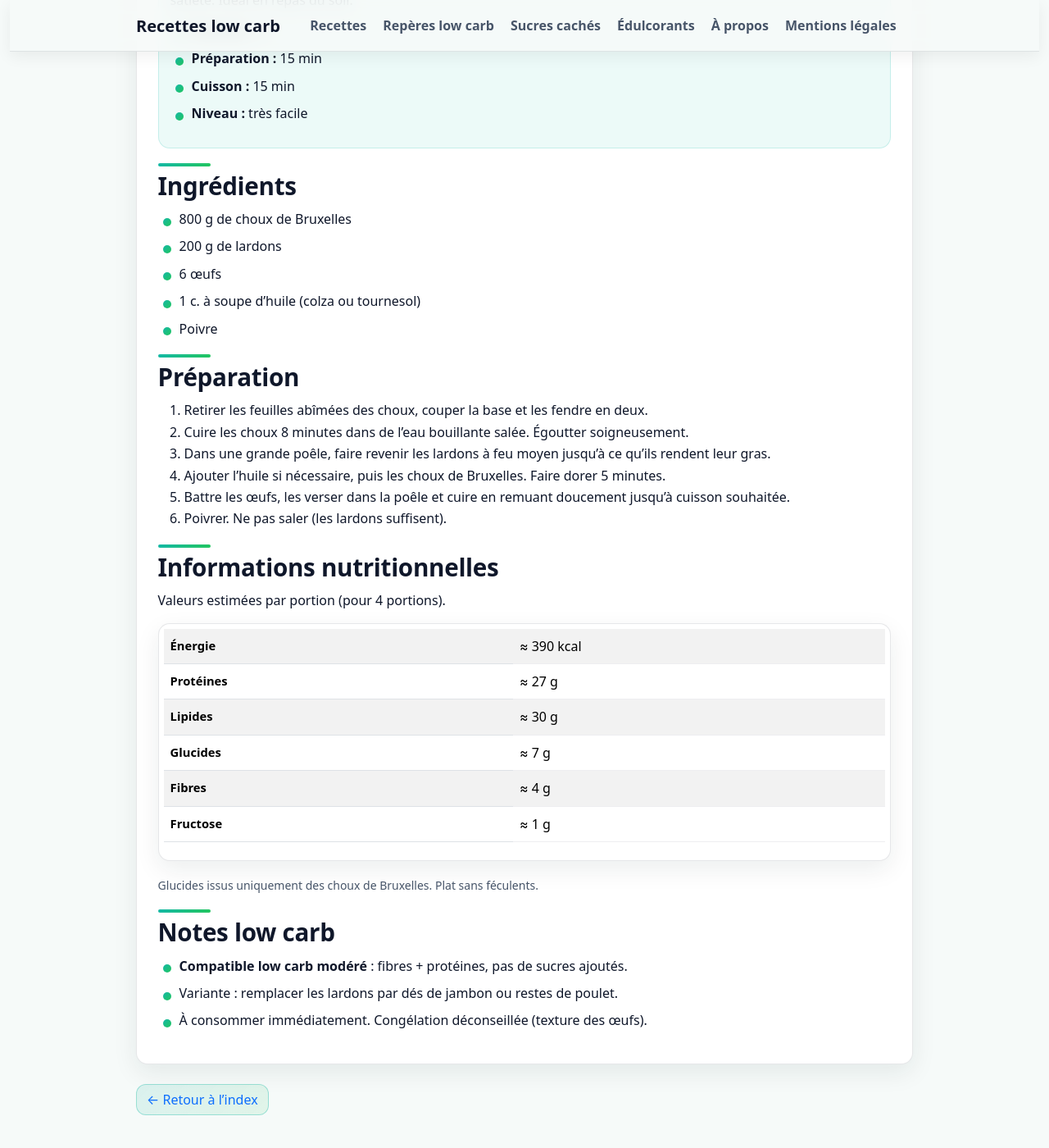
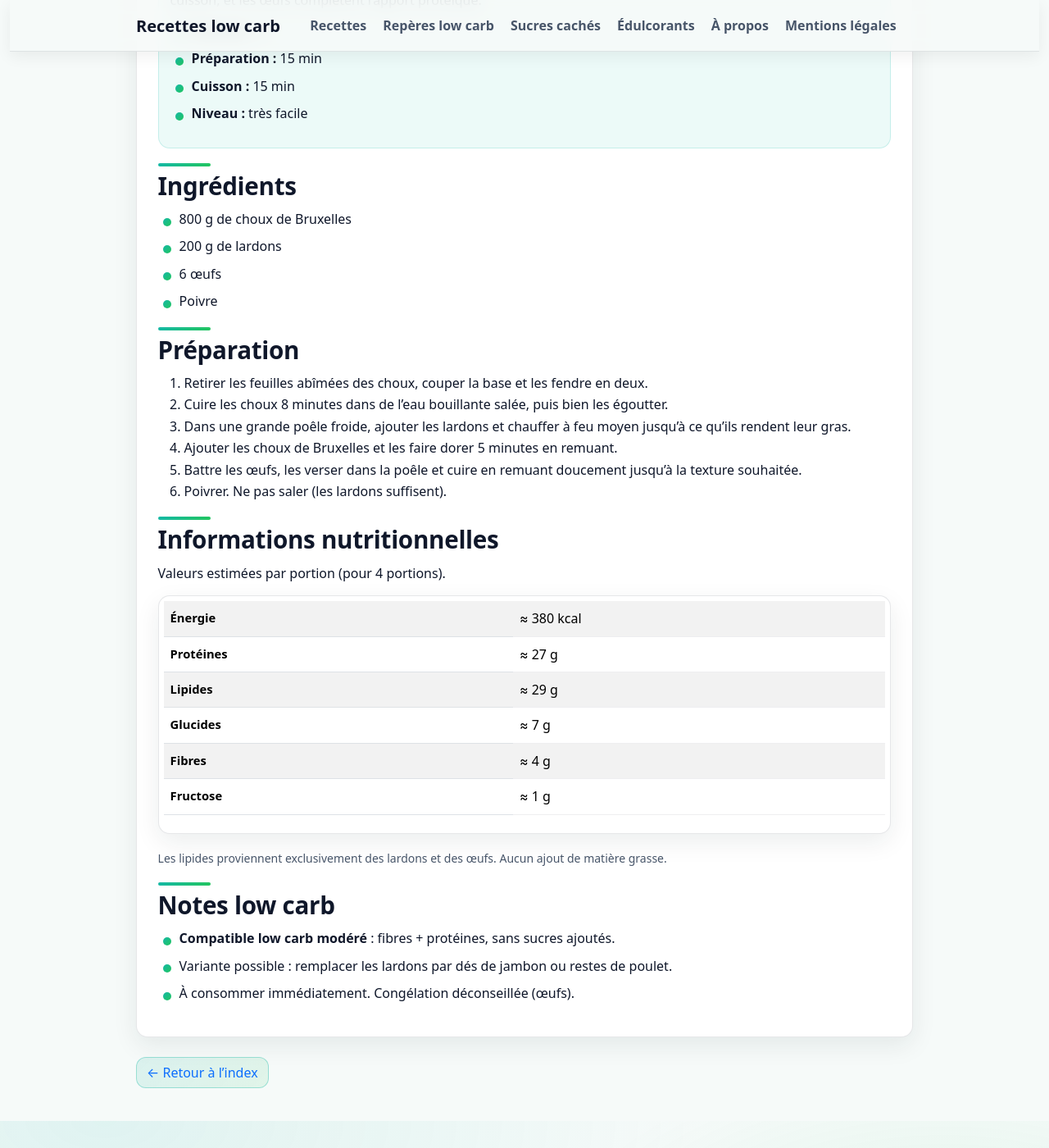
Before and after one commit to laurie-boissay/laurie-boissay.github.io, a Jekyll site: the page built from recettes/poelee-choux-bruxelles-lardons-oeufs.html, in a window 1280 px wide and 1400 px high, scrolled down 550 px. Shown: the whole window at 82% size. Built offline with Jekyll 4.4.1, drawn with Linux system fonts in a browser that asks for light colours; some of the changed text lies outside the part shown.

Commit message:
Update poelee-choux-bruxelles-lardons-oeufs.html
pas d'huille

```diff
--- a/recettes/poelee-choux-bruxelles-lardons-oeufs.html
+++ b/recettes/poelee-choux-bruxelles-lardons-oeufs.html
@@ -29,15 +29,14 @@ extra_head: |
       "800 g de choux de Bruxelles",
       "200 g de lardons",
       "6 œufs",
-      "1 c. à soupe d’huile (colza ou tournesol)",
       "Poivre"
     ],
     "recipeInstructions": [
       { "@type": "HowToStep", "text": "Nettoyer et couper les choux de Bruxelles en deux." },
       { "@type": "HowToStep", "text": "Les cuire 8 minutes dans de l’eau bouillante salée, puis égoutter." },
-      { "@type": "HowToStep", "text": "Faire revenir les lardons dans une grande poêle." },
-      { "@type": "HowToStep", "text": "Ajouter les choux et les faire dorer 5 minutes." },
-      { "@type": "HowToStep", "text": "Ajouter les œufs battus, cuire en remuant doucement." }
+      { "@type": "HowToStep", "text": "Faire revenir les lardons dans une grande poêle jusqu’à ce qu’ils rendent leur gras." },
+      { "@type": "HowToStep", "text": "Ajouter les choux de Bruxelles et les faire dorer 5 minutes." },
+      { "@type": "HowToStep", "text": "Ajouter les œufs battus et cuire en remuant doucement." }
     ]
   }
   </script>
@@ -46,7 +45,7 @@ extra_head: |
 <div class="recipe-lead">
   <p>
     Plat <strong>simple, rustique et efficace</strong>. Les choux de Bruxelles apportent les fibres,
-    les lardons et les œufs assurent la satiété. Idéal en repas du soir.
+    les lardons fournissent le gras de cuisson, et les œufs complètent l’apport protéique.
   </p>
   <ul>
     <li><strong>Portions :</strong> 4</li>
@@ -61,17 +60,16 @@ extra_head: |
   <li>800 g de choux de Bruxelles</li>
   <li>200 g de lardons</li>
   <li>6 œufs</li>
-  <li>1 c. à soupe d’huile (colza ou tournesol)</li>
   <li>Poivre</li>
 </ul>
 
 <h2>Préparation</h2>
 <ol>
   <li>Retirer les feuilles abîmées des choux, couper la base et les fendre en deux.</li>
-  <li>Cuire les choux 8 minutes dans de l’eau bouillante salée. Égoutter soigneusement.</li>
-  <li>Dans une grande poêle, faire revenir les lardons à feu moyen jusqu’à ce qu’ils rendent leur gras.</li>
-  <li>Ajouter l’huile si nécessaire, puis les choux de Bruxelles. Faire dorer 5 minutes.</li>
-  <li>Battre les œufs, les verser dans la poêle et cuire en remuant doucement jusqu’à cuisson souhaitée.</li>
+  <li>Cuire les choux 8 minutes dans de l’eau bouillante salée, puis bien les égoutter.</li>
+  <li>Dans une grande poêle froide, ajouter les lardons et chauffer à feu moyen jusqu’à ce qu’ils rendent leur gras.</li>
+  <li>Ajouter les choux de Bruxelles et les faire dorer 5 minutes en remuant.</li>
+  <li>Battre les œufs, les verser dans la poêle et cuire en remuant doucement jusqu’à la texture souhaitée.</li>
   <li>Poivrer. Ne pas saler (les lardons suffisent).</li>
 </ol>
 
@@ -82,7 +80,7 @@ extra_head: |
     <tbody>
       <tr>
         <th scope="row">Énergie</th>
-        <td>≈ 390 kcal</td>
+        <td>≈ 380 kcal</td>
       </tr>
       <tr>
         <th scope="row">Protéines</th>
@@ -90,7 +88,7 @@ extra_head: |
       </tr>
       <tr>
         <th scope="row">Lipides</th>
-        <td>≈ 30 g</td>
+        <td>≈ 29 g</td>
       </tr>
       <tr>
         <th scope="row">Glucides</th>
@@ -108,12 +106,12 @@ extra_head: |
   </table>
 </div>
 <p class="small text-muted">
-  Glucides issus uniquement des choux de Bruxelles. Plat sans féculents.
+  Les lipides proviennent exclusivement des lardons et des œufs. Aucun ajout de matière grasse.
 </p>
 
 <h2>Notes low carb</h2>
 <ul>
-  <li><strong>Compatible low carb modéré</strong> : fibres + protéines, pas de sucres ajoutés.</li>
-  <li>Variante : remplacer les lardons par dés de jambon ou restes de poulet.</li>
-  <li>À consommer immédiatement. Congélation déconseillée (texture des œufs).</li>
+  <li><strong>Compatible low carb modéré</strong> : fibres + protéines, sans sucres ajoutés.</li>
+  <li>Variante possible : remplacer les lardons par dés de jambon ou restes de poulet.</li>
+  <li>À consommer immédiatement. Congélation déconseillée (œufs).</li>
 </ul>
```
